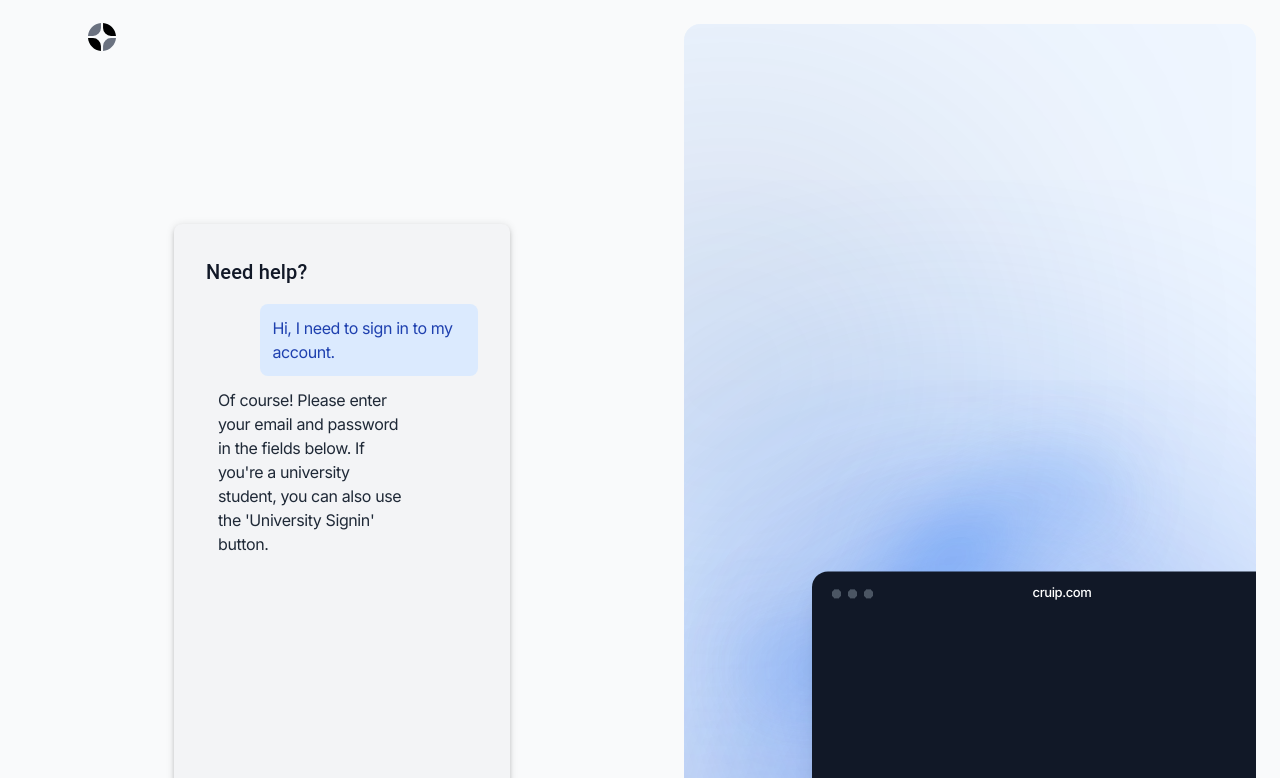
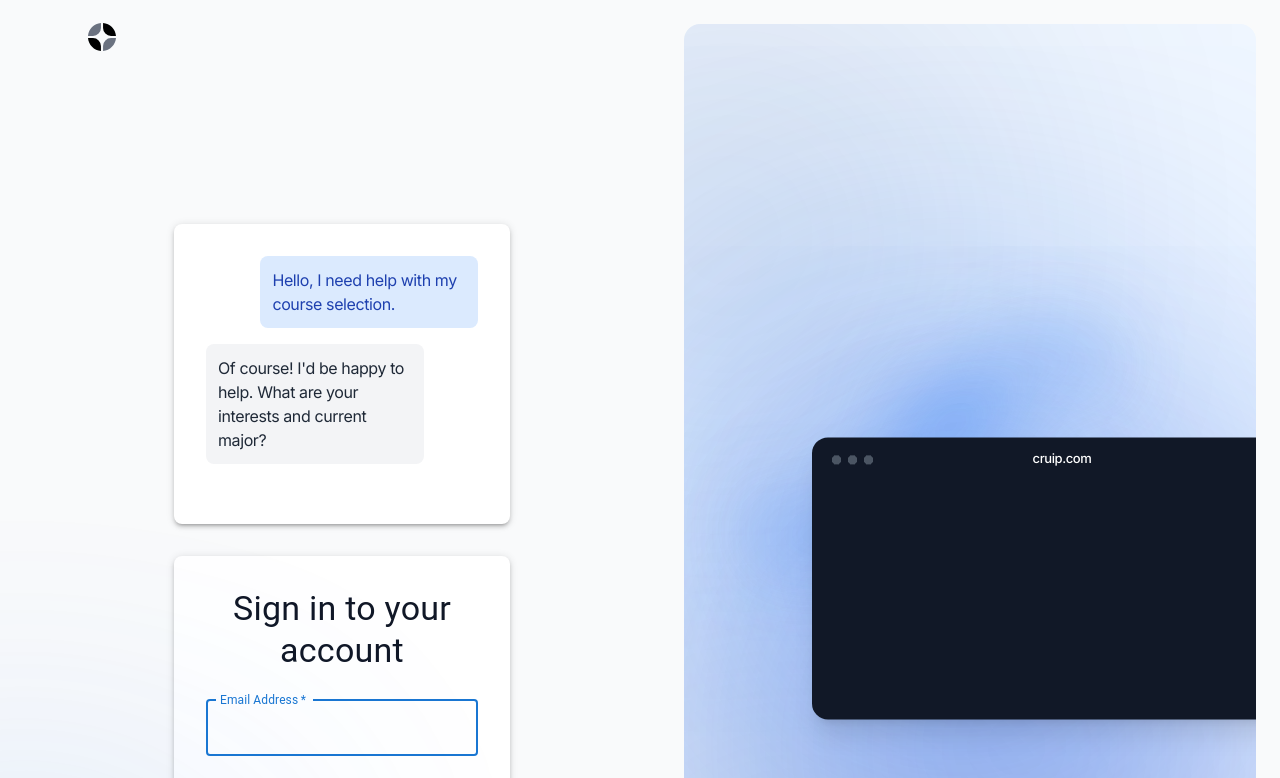
Before and after one commit to AnthonyCampos1234/Avisari, a Next.js app: page /signin in a window 1280 px wide. Shown: the top 778 px of the page. Built offline with nearby package versions, Linux system fonts and the light colour scheme.

Commit message:
more changes

```diff
--- a/app/(auth)/signin/page.tsx
+++ b/app/(auth)/signin/page.tsx
@@ -8,15 +8,17 @@ import { Button, TextField, Container, Box, Typography } from '@mui/material';
 import SchoolIcon from '@mui/icons-material/School';
 
 type ChatBubbleProps = {
-  type: 'user' | 'ai';
+  type: 'student' | 'ai' | 'advisor' | 'system';
   children: React.ReactNode;
   isVisible: boolean;
 };
 
 const ChatBubble: React.FC<ChatBubbleProps> = ({ type, children, isVisible }) => {
   const bubbleClasses = {
-    user: 'bg-blue-100 text-blue-800 ml-auto',
+    student: 'bg-blue-100 text-blue-800 ml-auto',
     ai: 'bg-gray-100 text-gray-800',
+    advisor: 'bg-green-100 text-green-800',
+    system: 'bg-yellow-100 text-yellow-800 text-center italic',
   };
 
   return (
@@ -32,25 +34,39 @@ export default function SignIn() {
   const [error, setError] = useState("");
   const router = useRouter();
   const [currentStep, setCurrentStep] = useState(0);
+  const [isAdvisorChat, setIsAdvisorChat] = useState(false);
 
-  const chatSteps = [
-    { type: 'user', message: "Hi, I need to sign in to my account." },
-    { type: 'ai', message: "Of course! Please enter your email and password in the fields below. If you're a university student, you can also use the 'University Signin' button." },
-    { type: 'user', message: "What if I forgot my password?" },
-    { type: 'ai', message: "No problem! You can click on the 'Forgot password?' link below the sign-in form to reset your password." },
+  const chatSteps: { type: ChatBubbleProps['type']; message: string }[] = [
+    { type: 'student', message: "Hello, I need help with my course selection." },
+    { type: 'ai', message: "Of course! I'd be happy to help. What are your interests and current major?" },
+    { type: 'student', message: "I'm interested in computer science, but I'm not sure which courses to take next semester." },
+    { type: 'ai', message: "Based on your interests, I recommend considering courses in algorithms, data structures, and software engineering. However, for more personalized advice, I suggest speaking with an academic advisor." },
+    { type: 'system', message: "Connecting you with an advisor..." },
+  ];
+
+  const advisorChat: { type: ChatBubbleProps['type']; message: string }[] = [
+    { type: 'advisor', message: "Hi there! I'm your academic advisor. I see you're interested in computer science courses. Let's discuss your academic goals and create a plan that aligns with your interests and degree requirements." },
+    { type: 'student', message: "Thank you! I'd love to discuss my options for next semester." },
+    { type: 'advisor', message: "Great! Let's start by reviewing your current progress and then we can explore some course options that will help you meet your goals." },
   ];
 
   useEffect(() => {
     const timer = setInterval(() => {
-      if (currentStep < chatSteps.length - 1) {
+      if (!isAdvisorChat && currentStep < chatSteps.length - 1) {
+        setCurrentStep(prev => prev + 1);
+      } else if (!isAdvisorChat && currentStep === chatSteps.length - 1) {
+        setIsAdvisorChat(true);
+        setCurrentStep(0);
+      } else if (isAdvisorChat && currentStep < advisorChat.length - 1) {
         setCurrentStep(prev => prev + 1);
       } else {
+        setIsAdvisorChat(false);
         setCurrentStep(0);
       }
     }, 3000);
 
     return () => clearInterval(timer);
-  }, [currentStep]);
+  }, [currentStep, isAdvisorChat]);
 
   const handleSubmit = async (e: React.FormEvent) => {
     e.preventDefault();
@@ -83,24 +99,33 @@ export default function SignIn() {
         <Box
           sx={{
             width: '100%',
-            bgcolor: '#f3f4f6',
+            bgcolor: 'white',
             p: 4,
             borderRadius: 2,
             boxShadow: 3,
             mb: 4,
-            minHeight: '200px',
+            height: '300px',
+            overflow: 'hidden',
           }}
         >
-          <Typography variant="h6" gutterBottom sx={{ mb: 2 }}>
-            Need help?
-          </Typography>
-          <Box sx={{ flexGrow: 1, overflowY: 'auto', display: 'flex', flexDirection: 'column', justifyContent: 'flex-end' }}>
-            {chatSteps.map((step, index) => (
-              <ChatBubble key={index} type={step.type as 'user' | 'ai'} isVisible={index <= currentStep}>
-                {step.message}
-              </ChatBubble>
-            ))}
-          </Box>
+          <div className={`h-full transition-opacity duration-1000 ${isAdvisorChat ? 'opacity-0' : 'opacity-100'}`}>
+            <div className="h-full overflow-y-auto space-y-4">
+              {chatSteps.map((step, index) => (
+                <ChatBubble key={index} type={step.type} isVisible={index <= currentStep}>
+                  {step.message}
+                </ChatBubble>
+              ))}
+            </div>
+          </div>
+          <div className={`h-full transition-opacity duration-1000 ${isAdvisorChat ? 'opacity-100' : 'opacity-0'}`} style={{ marginTop: '-300px' }}>
+            <div className="h-full overflow-y-auto space-y-4">
+              {advisorChat.map((step, index) => (
+                <ChatBubble key={index} type={step.type} isVisible={index <= currentStep}>
+                  {step.message}
+                </ChatBubble>
+              ))}
+            </div>
+          </div>
         </Box>
 
         {/* Sign In Form Section */}
--- a/app/(auth)/signup/page.tsx
+++ b/app/(auth)/signup/page.tsx
@@ -8,15 +8,17 @@ import { Button, TextField, Container, Box, Typography } from '@mui/material';
 import SchoolIcon from '@mui/icons-material/School';
 
 type ChatBubbleProps = {
-  type: 'user' | 'ai';
+  type: 'student' | 'ai' | 'advisor' | 'system';
   children: React.ReactNode;
   isVisible: boolean;
 };
 
 const ChatBubble: React.FC<ChatBubbleProps> = ({ type, children, isVisible }) => {
   const bubbleClasses = {
-    user: 'bg-blue-100 text-blue-800 ml-auto',
+    student: 'bg-blue-100 text-blue-800 ml-auto',
     ai: 'bg-gray-100 text-gray-800',
+    advisor: 'bg-green-100 text-green-800',
+    system: 'bg-yellow-100 text-yellow-800 text-center italic',
   };
 
   return (
@@ -34,25 +36,39 @@ export default function SignUp() {
   const [error, setError] = useState("");
   const router = useRouter();
   const [currentStep, setCurrentStep] = useState(0);
+  const [isAdvisorChat, setIsAdvisorChat] = useState(false);
 
-  const chatSteps = [
-    { type: 'user', message: "Hi, I'd like to create a new account." },
-    { type: 'ai', message: "Great! Please fill out the registration form with your details. Make sure to use a strong password." },
-    { type: 'user', message: "Do I need to verify my email after signing up?" },
-    { type: 'ai', message: "Yes, we'll send a verification link to your email. Please check your inbox and click the link to activate your account." },
+  const chatSteps: { type: ChatBubbleProps['type']; message: string }[] = [
+    { type: 'student', message: "Hello, I need help with my course selection." },
+    { type: 'ai', message: "Of course! I'd be happy to help. What are your interests and current major?" },
+    { type: 'student', message: "I'm interested in computer science, but I'm not sure which courses to take next semester." },
+    { type: 'ai', message: "Based on your interests, I recommend considering courses in algorithms, data structures, and software engineering. However, for more personalized advice, I suggest speaking with an academic advisor." },
+    { type: 'system', message: "Connecting you with an advisor..." },
+  ];
+
+  const advisorChat: { type: ChatBubbleProps['type']; message: string }[] = [
+    { type: 'advisor', message: "Hi there! I'm your academic advisor. I see you're interested in computer science courses. Let's discuss your academic goals and create a plan that aligns with your interests and degree requirements." },
+    { type: 'student', message: "Thank you! I'd love to discuss my options for next semester." },
+    { type: 'advisor', message: "Great! Let's start by reviewing your current progress and then we can explore some course options that will help you meet your goals." },
   ];
 
   useEffect(() => {
     const timer = setInterval(() => {
-      if (currentStep < chatSteps.length - 1) {
+      if (!isAdvisorChat && currentStep < chatSteps.length - 1) {
+        setCurrentStep(prev => prev + 1);
+      } else if (!isAdvisorChat && currentStep === chatSteps.length - 1) {
+        setIsAdvisorChat(true);
+        setCurrentStep(0);
+      } else if (isAdvisorChat && currentStep < advisorChat.length - 1) {
         setCurrentStep(prev => prev + 1);
       } else {
+        setIsAdvisorChat(false);
         setCurrentStep(0);
       }
     }, 3000);
 
     return () => clearInterval(timer);
-  }, [currentStep]);
+  }, [currentStep, isAdvisorChat]);
 
   const handleSubmit = async (e: React.FormEvent) => {
     e.preventDefault();
@@ -98,24 +114,33 @@ export default function SignUp() {
         <Box
           sx={{
             width: '100%',
-            bgcolor: '#f3f4f6',
+            bgcolor: 'white',
             p: 4,
             borderRadius: 2,
             boxShadow: 3,
             mb: 4,
-            minHeight: '200px',
+            height: '300px',
+            overflow: 'hidden',
           }}
         >
-          <Typography variant="h6" gutterBottom sx={{ mb: 2 }}>
-            Need help?
-          </Typography>
-          <Box sx={{ flexGrow: 1, overflowY: 'auto', display: 'flex', flexDirection: 'column', justifyContent: 'flex-end' }}>
-            {chatSteps.map((step, index) => (
-              <ChatBubble key={index} type={step.type as 'user' | 'ai'} isVisible={index <= currentStep}>
-                {step.message}
-              </ChatBubble>
-            ))}
-          </Box>
+          <div className={`h-full transition-opacity duration-1000 ${isAdvisorChat ? 'opacity-0' : 'opacity-100'}`}>
+            <div className="h-full overflow-y-auto space-y-4">
+              {chatSteps.map((step, index) => (
+                <ChatBubble key={index} type={step.type} isVisible={index <= currentStep}>
+                  {step.message}
+                </ChatBubble>
+              ))}
+            </div>
+          </div>
+          <div className={`h-full transition-opacity duration-1000 ${isAdvisorChat ? 'opacity-100' : 'opacity-0'}`} style={{ marginTop: '-300px' }}>
+            <div className="h-full overflow-y-auto space-y-4">
+              {advisorChat.map((step, index) => (
+                <ChatBubble key={index} type={step.type} isVisible={index <= currentStep}>
+                  {step.message}
+                </ChatBubble>
+              ))}
+            </div>
+          </div>
         </Box>
 
         {/* Sign Up Form Section */}
```
